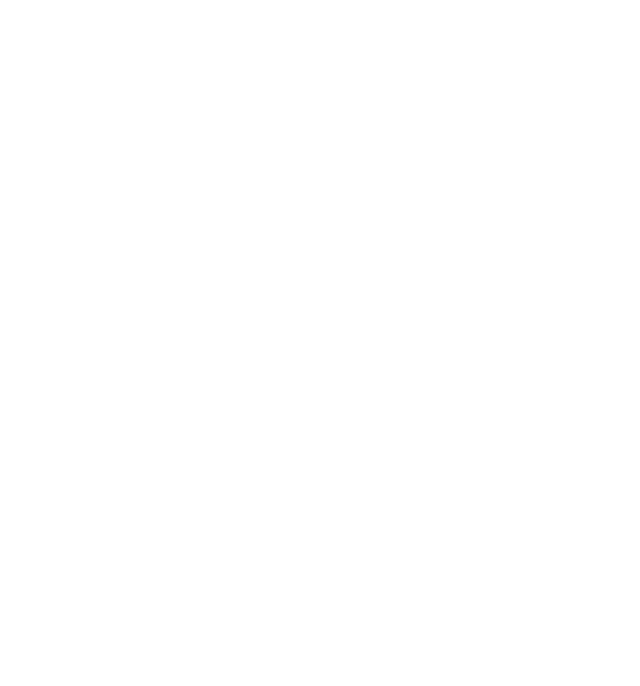
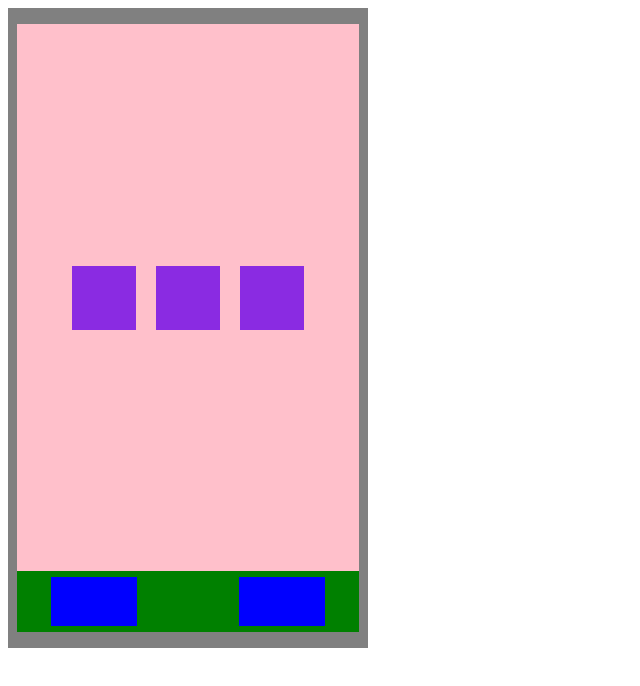
Before and after one commit to c-dez/chat_system_js, a website built with webpack: page src/template.html in a window 1280 px wide. Shown: the whole page, without its empty margins (0-640 px from the left). Built offline with nearby package versions, Linux system fonts and the light colour scheme.

Commit message:
creado wireframe de telefono/home

```diff
--- a/src/index.js
+++ b/src/index.js
@@ -1 +1,5 @@
 import "./styles.css";
+
+// const container = document.querySelector("container")
+
+// containe
--- a/src/styles.css
+++ b/src/styles.css
@@ -0,0 +1,55 @@
+.container {
+    display: flex;
+    background-color: gray;
+    height: 640px;
+    width: 360px;
+    justify-content: center;
+    align-items: center;
+}
+
+.ui {
+    /* flex: 1; */
+    display: flex;
+    background-color: green;
+    text-align: center;
+    height: 95%;
+    width: 95%;
+    /* margin: 1%; */
+    /* flex: 1, 1, 0; */
+    align-items: flex-start;
+    justify-content: center;
+    flex-direction: column;
+
+
+}
+.apps{
+    display: flex;
+    background-color: pink;
+    width: 100%;
+    height: 90%;
+    align-items: center;
+    justify-content: center;
+}
+.icon{
+    width: 64px;
+    height: 64px;
+    background-color: blueviolet;
+    margin: 10px;
+}
+.navigationBar{
+    display: flex;
+    width: 100%;
+    height: 10%;
+    /* background-color: whitesmoke; */
+    align-items:center;
+    justify-content: space-between;
+
+}
+.button1, .button2{
+    width: 25%;
+    height: 80%;
+    background-color: blue;
+    margin-left: 10%;
+    margin-right: 10%;
+
+}
--- a/src/template.html
+++ b/src/template.html
@@ -6,6 +6,18 @@
     <title>Document</title>
 </head>
 <body>
-
+    <div class="container">
+        <div class="ui">
+            <article class="apps">
+                <div class="match icon"></div>
+                <div class="chat icon"></div>
+                <div class="settings icon"></div>
+            </article>
+            <article class="navigationBar">
+                <div class="button1"></div>
+                <div class="button2"></div>
+            </article>
+        </div>
+    </div>
 </body>
 </html>
```
